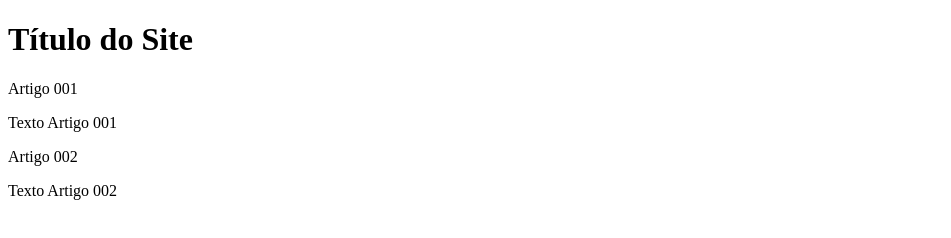
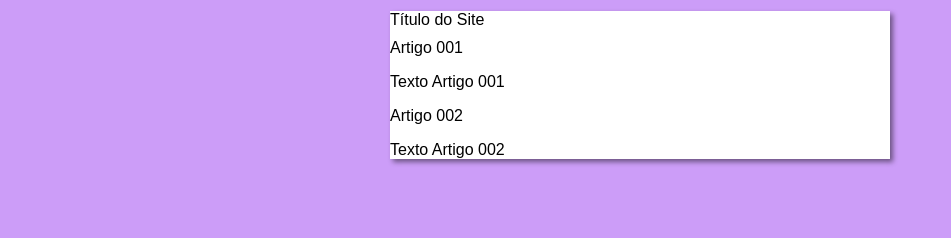
Before and after one commit to VictorLeiteCosta/projeto-site, a plain HTML site: page index.html in a window 1280 px wide. Shown: the whole page, without its empty margins (0-951 px from the left). Drawn offline with Linux system fonts and the light colour scheme.

Commit message:
iniciei o design

```diff
--- /dev/null
+++ b/estilos/style.css
@@ -0,0 +1,14 @@
+* {
+    font: 16px Arial, Helvetica, sans-serif;
+}
+
+body {
+    background: rgb(204, 157, 248);
+}
+
+main {
+    background: white;
+    width: 500px;
+    margin: auto;
+    box-shadow: 3px 3px 5px rgba(0, 0, 0, 0.473);
+}
--- a/index.html
+++ b/index.html
@@ -4,6 +4,7 @@
     <meta charset="UTF-8">
     <meta name="viewport" content="width=device-width, initial-scale=1.0">
     <title>Título do Site</title>
+    <link rel="stylesheet" href="estilos/style.css">
 </head>
 <body>
     <main>
```
